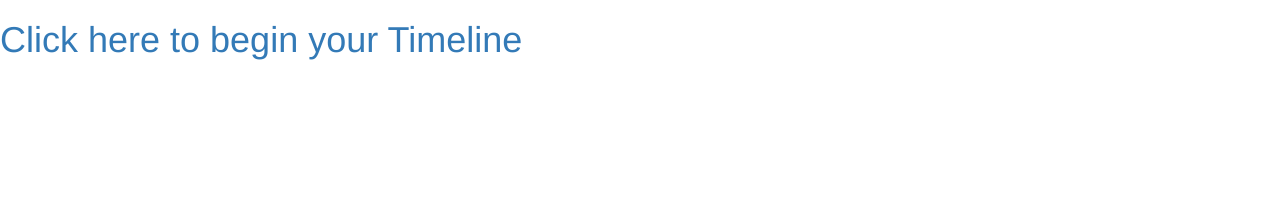
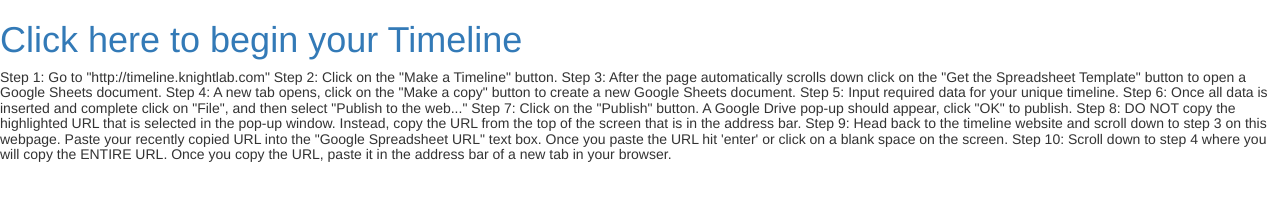
Before and after one commit to razorwired1124/SoftwareEngineeringProject, a plain HTML site: page TimeLine.html in a window 1280 px wide. Shown: the part 510-710 px from the top of the page. Drawn offline with nearby package versions, Linux system fonts and the light colour scheme.

Commit message:
Update TimeLine.html
added steps for  timeline use

```diff
--- a/TimeLine.html
+++ b/TimeLine.html
@@ -131,5 +131,17 @@ src="https://www.youtube.com/embed/FKjgibiAN2Q"
 frameborder="0" allow="accelerometer; autoplay; encrypted-media; gyroscope; picture-in-picture"
 allowfullscreen></iframe>
 <a href="http://timeline.knightlab.com/"><h1>Click here to begin your Timeline</h1></a>
+<h5 class="display-4">
+Step 1: Go to "http://timeline.knightlab.com"
+Step 2: Click on the "Make a Timeline" button.
+Step 3: After the page automatically scrolls down click on the "Get the Spreadsheet Template" button to open a Google Sheets document.
+Step 4: A new tab opens, click on the "Make a copy" button to create a new Google Sheets document.
+Step 5: Input required data for your unique timeline.
+Step 6: Once all data is inserted and complete click on "File", and then select "Publish to the web..."
+Step 7: Click on the "Publish" button. A Google Drive pop-up should appear, click "OK" to publish.
+Step 8: DO NOT copy the highlighted URL that is selected in the pop-up window. Instead, copy the URL from the top of the screen that is in the address bar.
+Step 9: Head back to the timeline website and scroll down to step 3 on this webpage. Paste your recently copied URL into the "Google Spreadsheet URL" text box.  Once you paste the URL hit 'enter' or click on a blank space on the screen.
+Step 10: Scroll down to step 4 where you will copy the ENTIRE URL. Once you copy the URL, paste it in the address bar of a new tab in your browser.
+      </h5>
 </body>
 </html>
```
